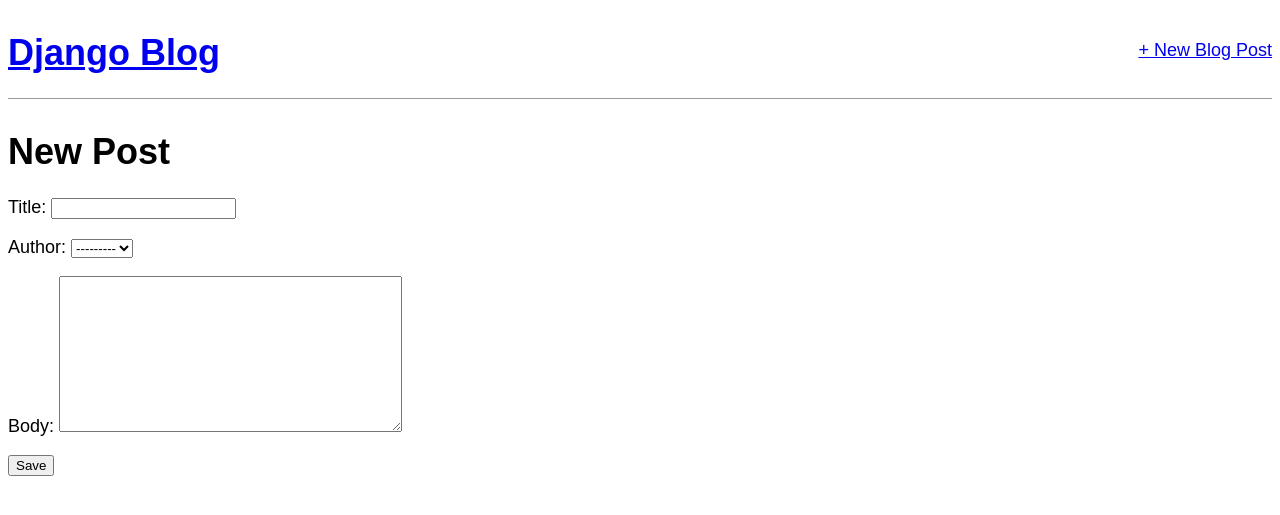
After one commit to nathanlon1/blogApp, a Django app: page /post/new/ in a window 1280 px wide. The commit adds this page. Shown: the top 515 px of the page. Run offline with Django 3.2, Linux system fonts and the light colour scheme; data comes from the database, SQL or seed files in the repository; both versions use the stored data as it was after the commit.

Commit message:
Added ability to create posts without the admin page

```diff
--- a/blog/models.py
+++ b/blog/models.py
@@ -1,4 +1,5 @@
 from django.db import models
+from django.urls import reverse
 
 # Create your models here.
 
@@ -12,3 +13,6 @@ class Post(models.Model):
 
     def __str__(self):
         return self.title
+
+    def get_absolute_url(self):
+        return reverse('post_detail', args = [str(self.id)])
--- a/blog/urls.py
+++ b/blog/urls.py
@@ -1,7 +1,8 @@
 from django.urls import path
-from .views import BlogListView, BlogDetailView
+from .views import BlogListView, BlogDetailView, BlogCreateView
 
 urlpatterns = [
+    path('post/new/', BlogCreateView.as_view(), name = 'post_new'),
     path('post/<int:pk>/', BlogDetailView.as_view(), name = 'post_detail'),
     path('', BlogListView.as_view(), name = 'home'),
 ]
--- a/blog/views.py
+++ b/blog/views.py
@@ -1,5 +1,6 @@
 from django.shortcuts import render
 from django.views.generic import ListView, DetailView
+from django.views.generic.edit import CreateView
 from .models import Post
 
 class BlogListView(ListView):
@@ -9,3 +10,8 @@ class BlogListView(ListView):
 class BlogDetailView(DetailView):
     model = Post
     template_name = 'post_detail.html'
+
+class BlogCreateView(CreateView):
+    model = Post
+    template_name = 'post_new.html'
+    fields = ['title', 'author', 'body']
--- a/templates/base.html
+++ b/templates/base.html
@@ -6,10 +6,16 @@
 		<link href="{% static 'css/base.css' %}" rel="stylesheet">
 	</head>
 	<body>
-		<header>
-			<h1><a href = "{%url 'home' %}"> Django Blog</a></h1>
-		</header>
 		<div>
+			<header>
+				<div class="nav-left">
+						<h1><a href = "{%url 'home' %}"> Django Blog</a></h1>
+				</div>
+				<div class="nav-right">
+					<a href = "{% url 'post_new' %}">+ New Blog Post</a>
+				</div>
+			</header>
+
 			{% block content %}
 			{% endblock content %}
 		</div>
--- /dev/null
+++ b/templates/post_new.html
@@ -0,0 +1,9 @@
+{% extends 'base.html' %}
+
+{% block content %}
+	<h1>New Post</h1>
+	<form action="" method="post">{% csrf_token %}
+		{{ form.as_p }}
+		<input type="submit" value="Save">
+	</form>
+{% endblock content %}
```
Also changed, not shown: db.sqlite3.
